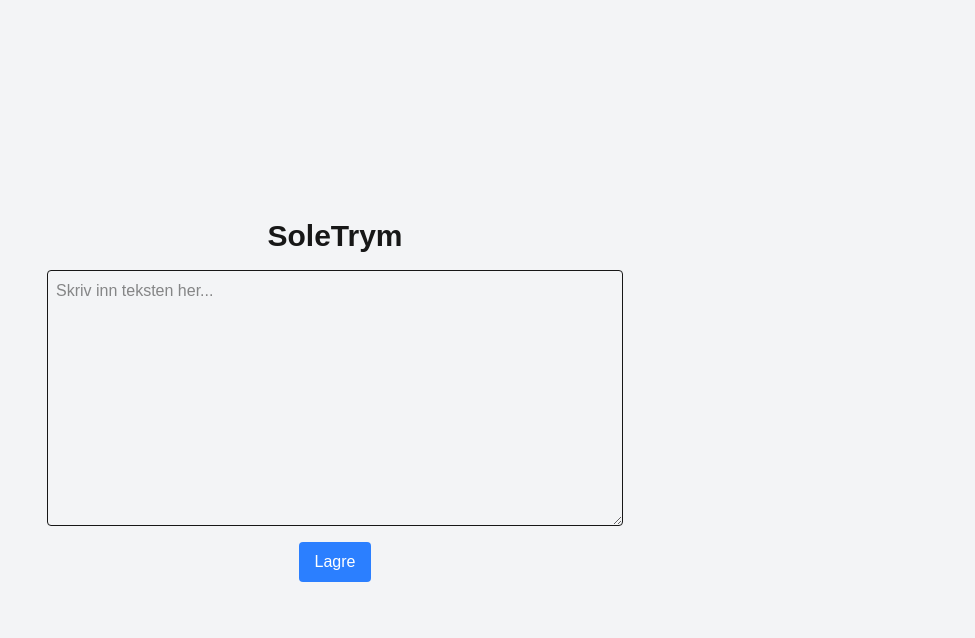
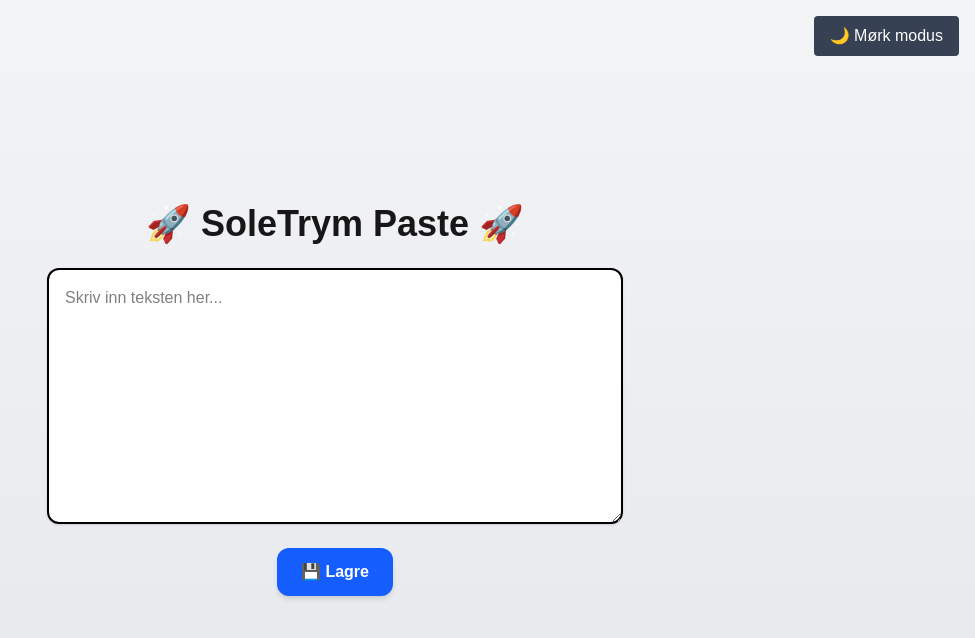
Before and after one commit to soletrym/soletrym, a Next.js app: page / in a window 1280 px wide. Shown: the top 638 px of the page, without its empty margins (305-1280 px from the left). Built offline with nearby package versions, Linux system fonts and the light colour scheme.

Commit message:
Update index.js

```diff
--- a/pages/index.js
+++ b/pages/index.js
@@ -1,10 +1,10 @@
-
 import { useState } from 'react';
 import { useRouter } from 'next/router';
 
 export default function Home() {
   const [text, setText] = useState('');
   const [link, setLink] = useState('');
+  const [darkMode, setDarkMode] = useState(false);
   const router = useRouter();
 
   function generateId(length = 6) {
@@ -17,25 +17,35 @@ export default function Home() {
     setLink(`${window.location.origin}/${id}`);
   };
 
+  const toggleDarkMode = () => {
+    setDarkMode(!darkMode);
+  };
+
   return (
-    <div className="min-h-screen flex flex-col items-center justify-center bg-gray-100 p-4">
-      <h1 className="text-3xl font-bold mb-4">SoleTrym</h1>
+    <div className={`${darkMode ? 'bg-gray-900 text-white' : 'bg-gradient-to-b from-gray-100 to-gray-200'} min-h-screen flex flex-col items-center justify-center p-6`}>
+      <button
+        onClick={toggleDarkMode}
+        className="absolute top-4 right-4 px-4 py-2 bg-gray-700 text-white rounded hover:bg-gray-600"
+      >
+        {darkMode ? '☀️ Lys modus' : '🌙 Mørk modus'}
+      </button>
+      <h1 className="text-4xl font-extrabold mb-6">🚀 SoleTrym Paste 🚀</h1>
       <textarea
-        className="w-full max-w-xl h-64 p-2 border rounded"
+        className="w-full max-w-xl h-64 p-4 border-2 rounded-xl shadow-sm bg-white text-black focus:outline-none focus:ring-2 focus:ring-blue-400"
         placeholder="Skriv inn teksten her..."
         value={text}
         onChange={(e) => setText(e.target.value)}
       />
       <button
         onClick={handleSave}
-        className="mt-4 px-4 py-2 bg-blue-500 text-white rounded hover:bg-blue-600"
+        className="mt-6 px-6 py-3 bg-blue-600 text-white font-semibold rounded-xl shadow-md hover:bg-blue-700 transition duration-200"
       >
-        Lagre
+        💾 Lagre
       </button>
       {link && (
-        <div className="mt-4">
-          <p>Linken din:</p>
-          <a href={link} className="text-blue-600 underline">{link}</a>
+        <div className="mt-6 text-center">
+          <p className="text-lg font-medium">Linken din:</p>
+          <a href={link} className="text-blue-400 underline break-all">{link}</a>
         </div>
       )}
     </div>
```
